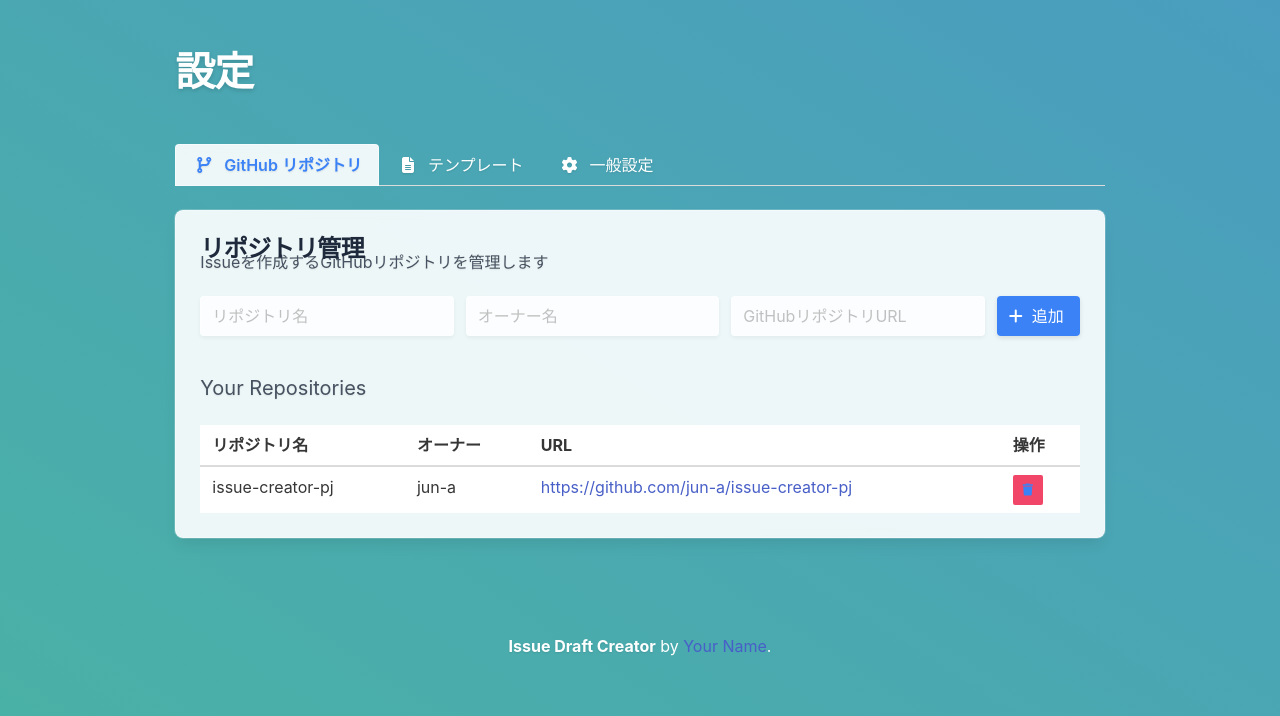
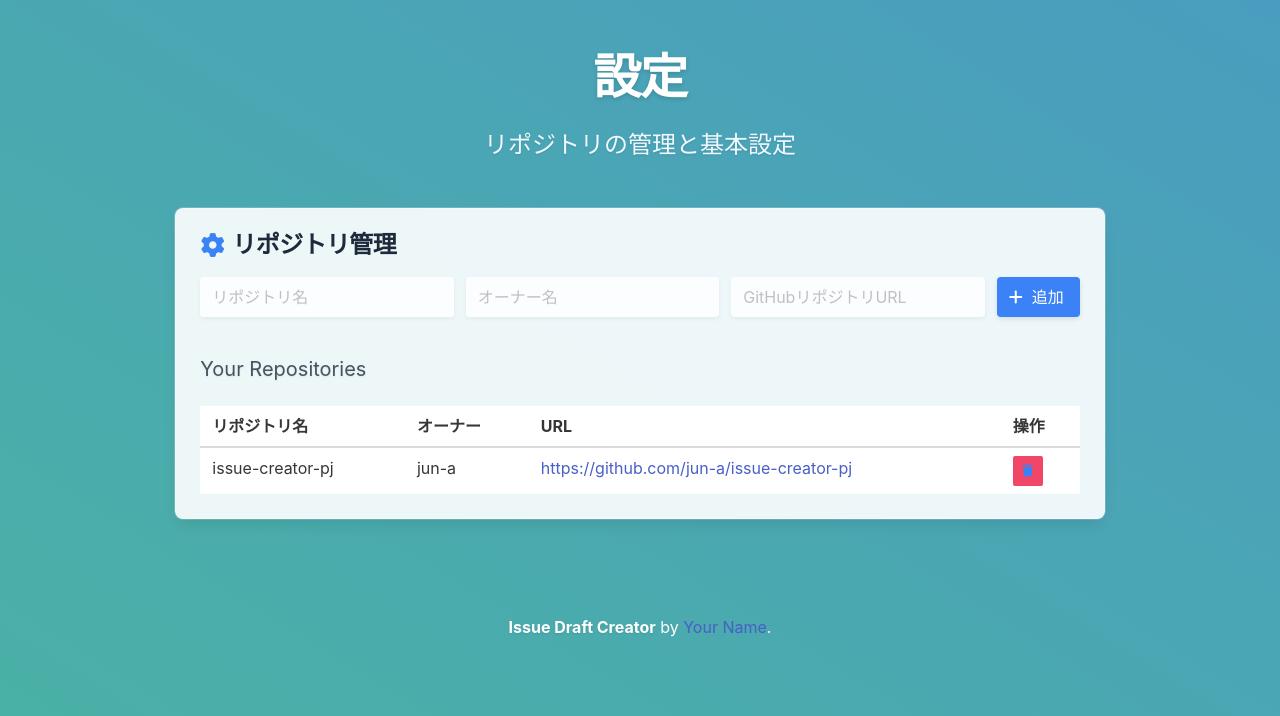
Before and after one commit to jun-a/issue-creator-pj, a FastAPI app: page /settings in a window 1280 px wide. Shown: the part 84-800 px from the top of the page. Run offline with FastAPI, Linux system fonts and the light colour scheme; some libraries are stand-ins or nearby versions.

Commit message:
✨ 設定画面のスタイルを改善し、リポジトリ管理セクションを追加。ガラスモーフィズム要素のコメントを修正。

```diff
--- a/issue-draft-creator/templates/settings.html
+++ b/issue-draft-creator/templates/settings.html
@@ -7,38 +7,24 @@
 {% endblock %}
 
 {% block content %}
-<div class="columns">
-    <div class="column is-10 is-offset-1">
-        <h1 class="title is-2 mb-6">設定</h1>
-
-        <div class="tabs is-boxed mb-5">
-            <ul>
-                <li class="is-active">
-                    <a>
-                        <span class="icon mr-2"><i class="fas fa-code-branch"></i></span>
-                        <span>GitHub リポジトリ</span>
-                    </a>
-                </li>
-                <li>
-                    <a>
-                        <span class="icon mr-2"><i class="fas fa-file-alt"></i></span>
-                        <span>テンプレート</span>
-                    </a>
-                </li>
-                <li>
-                    <a>
-                        <span class="icon mr-2"><i class="fas fa-cog"></i></span>
-                        <span>一般設定</span>
-                    </a>
-                </li>
-            </ul>
+<div class="columns is-centered">
+    <div class="column is-10">
+        <!-- メインヘッダー -->
+        <div class="has-text-centered mb-6">
+            <h1 class="title is-1">設定</h1>
+            <p class="subtitle is-4 mt-3">リポジトリの管理と基本設定</p>
         </div>
 
-        <div class="box">
-            <div class="mb-5">
-                <h3 class="title is-4 mb-2">リポジトリ管理</h3>
-                <p class="subtitle is-6">Issueを作成するGitHubリポジトリを管理します</p>
-            </div>
+        <!-- リポジトリ管理セクション -->
+        <div class="box animate-fadeIn">
+            <h2 class="title is-4 mb-4">
+                <span class="icon-text">
+                    <span class="icon mr-2">
+                        <i class="fas fa-cog"></i>
+                    </span>
+                    <span>リポジトリ管理</span>
+                </span>
+            </h2>
 
             <form id="repo-form" hx-post="/api/repos" hx-target="#repo-list-container" class="mb-6">
                 <div class="field is-horizontal">
```
Also changed, not shown: issue-draft-creator/static/css/styles.css (+27 -1 lines).
